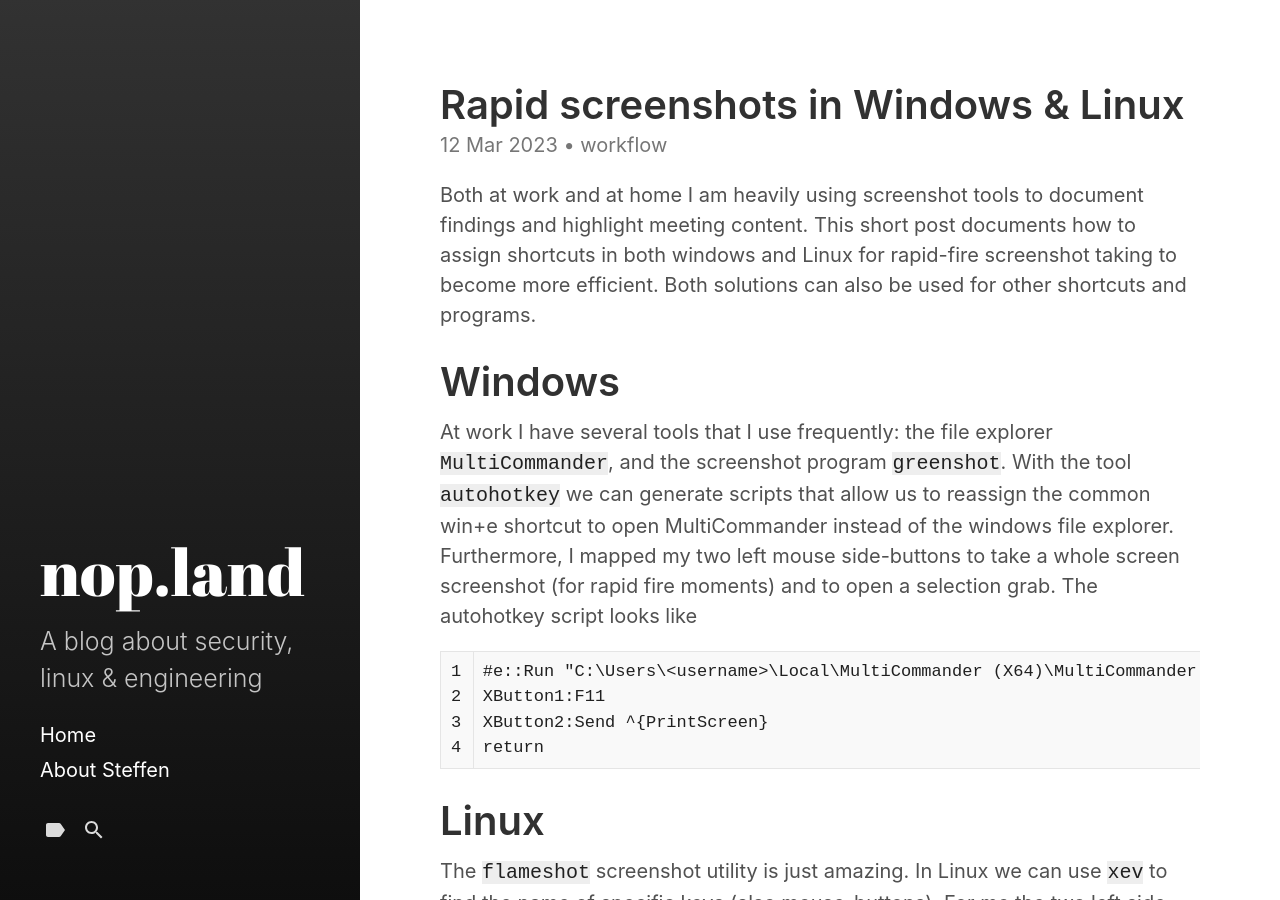
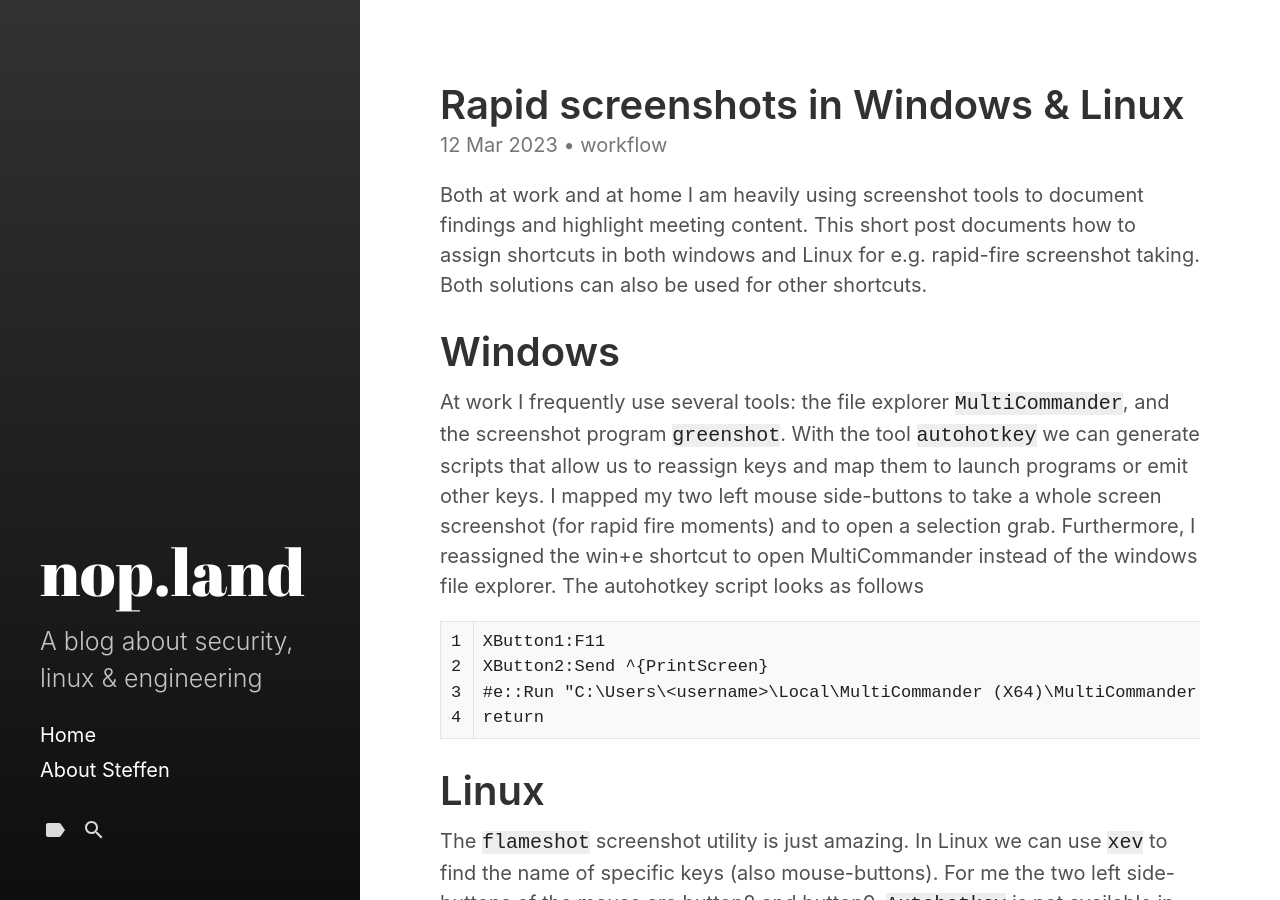
Before and after one commit to bytewvr/blog, a Jekyll site: the page built from _posts/2023-03-12-Rapid screenshots in Windows & Linux.md, in a window 1280 px wide and 900 px high. Built offline with Jekyll 4.4.1, drawn with Linux system fonts in a browser that asks for light colours.

Commit message:
restructured the text

````diff
--- a/_posts/2023-03-12-Rapid screenshots in Windows & Linux.md
+++ b/_posts/2023-03-12-Rapid screenshots in Windows & Linux.md
@@ -9,15 +9,14 @@ tags:
   - screenshots
   - file manager
 ---
-Both at work and at home I am heavily using screenshot tools to document findings and highlight meeting content. This short post documents how to assign shortcuts in both windows and Linux for rapid-fire screenshot taking to become more efficient. Both solutions can also be used for other shortcuts and programs.
+Both at work and at home I am heavily using screenshot tools to document findings and highlight meeting content. This short post documents how to assign shortcuts in both windows and Linux for e.g. rapid-fire screenshot taking. Both solutions can also be used for other shortcuts.
 <!--more-->
 # Windows
-At work I have several tools that I use frequently: the file explorer `MultiCommander`, and the screenshot program `greenshot`. With the tool `autohotkey` we can generate scripts that allow us to reassign the common win+e shortcut to open MultiCommander instead of the windows file explorer. Furthermore, I mapped my two left mouse side-buttons to take a whole screen screenshot (for rapid fire moments) and to open a selection grab.
-The autohotkey script looks like
+At work I frequently use several tools: the file explorer `MultiCommander`, and the screenshot program `greenshot`. With the tool `autohotkey` we can generate scripts that allow us to reassign keys and map them to launch programs or emit other keys. I mapped my two left mouse side-buttons to take a whole screen screenshot (for rapid fire moments) and to open a selection grab. Furthermore, I reassigned the win+e shortcut to open MultiCommander instead of the windows file explorer. The autohotkey script looks as follows
 ```
-#e::Run "C:\Users\<username>\Local\MultiCommander (X64)\MultiCommander.exe" "<path_to_startup_folder_left_pane>" "<path_to_startup_folder_right_pane"
 XButton1:F11
 XButton2:Send ^{PrintScreen}
+#e::Run "C:\Users\<username>\Local\MultiCommander (X64)\MultiCommander.exe" "<path_to_startup_folder_left_pane>" "<path_to_startup_folder_right_pane"
 return
 ```
 # Linux
````
